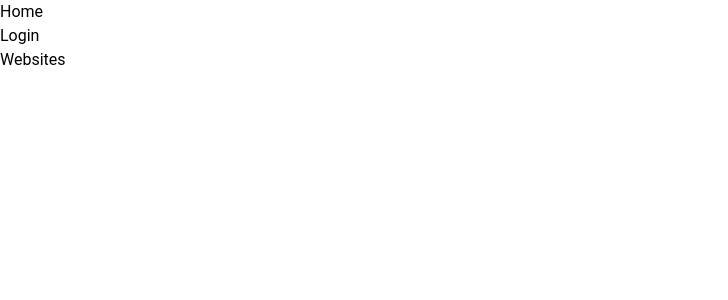
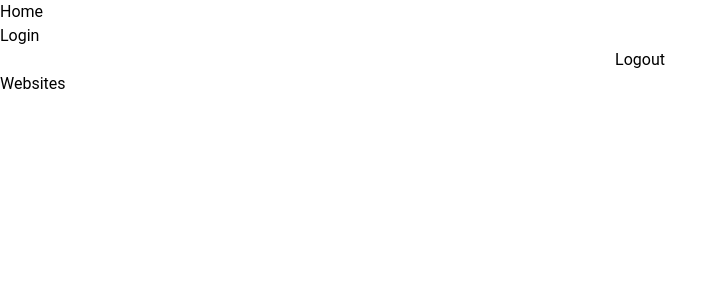
Before and after one commit to Ludoc0de/my-react-boilerplate, a React (Vite) app in the folder frontend/: page / in a window 1280 px wide. Shown: the top 300 px of the page, without its empty margins (0-728 px from the left). Built offline with nearby package versions, Linux system fonts and the light colour scheme; the HTML template or start-up script is replaced by a standard one.

Commit message:
add logout

```diff
--- a/frontend/src/pages/Home.jsx
+++ b/frontend/src/pages/Home.jsx
@@ -1,10 +1,19 @@
-import { Link } from "react-router-dom";
+import { Link, useNavigate } from "react-router-dom";
+import authService from "../features/authService";
 
 const Home = () => {
+  const navigate = useNavigate();
+
+  const handleLogout = () => {
+    authService.logout();
+    navigate("/login");
+  };
+
   return (
     <div className="grid">
       <div>Home</div>
       <Link to="/login">Login</Link>
+      <button onClick={handleLogout}>Logout</button>
       <Link to="/websites">Websites</Link>
     </div>
   );
```
